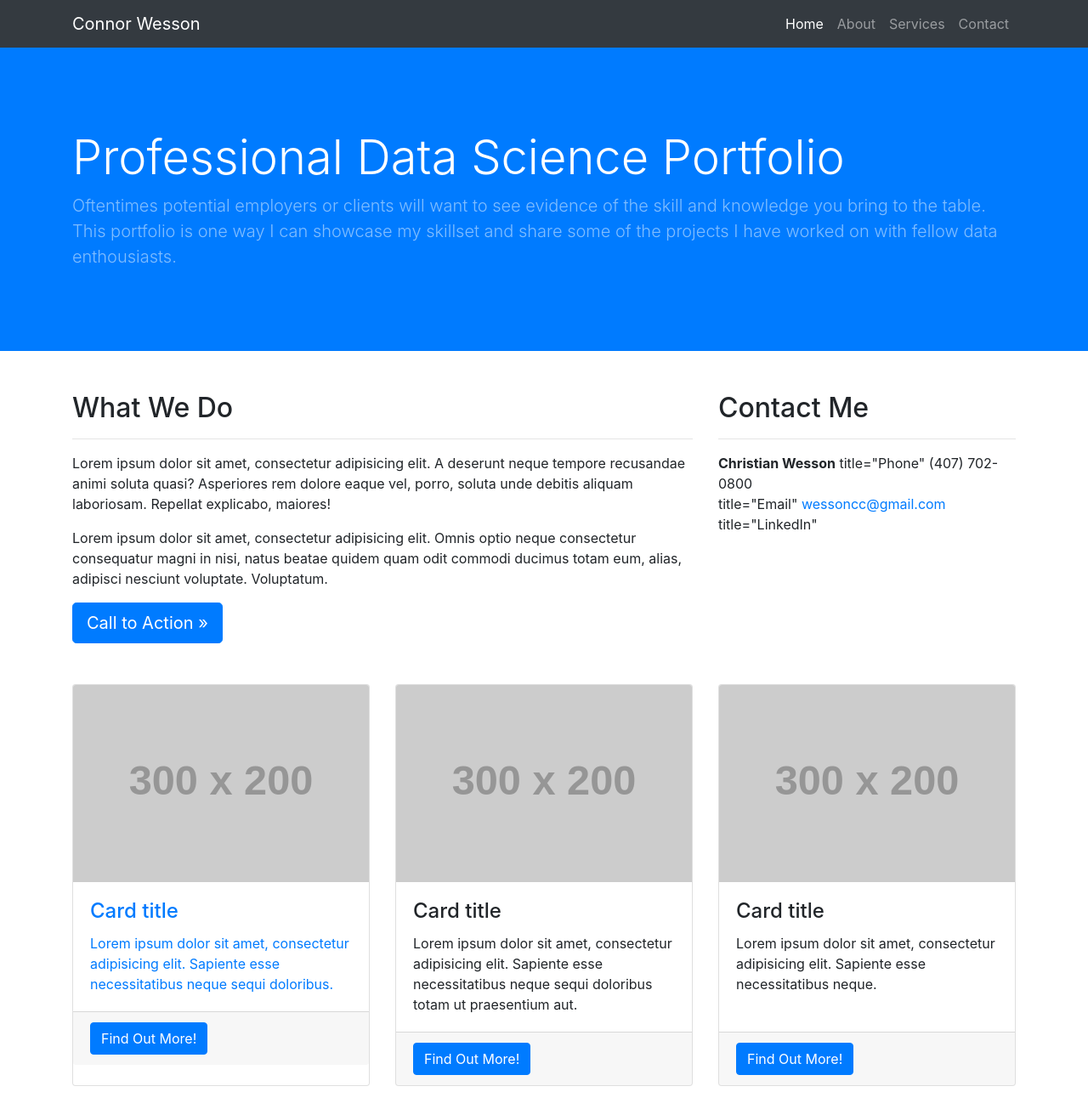
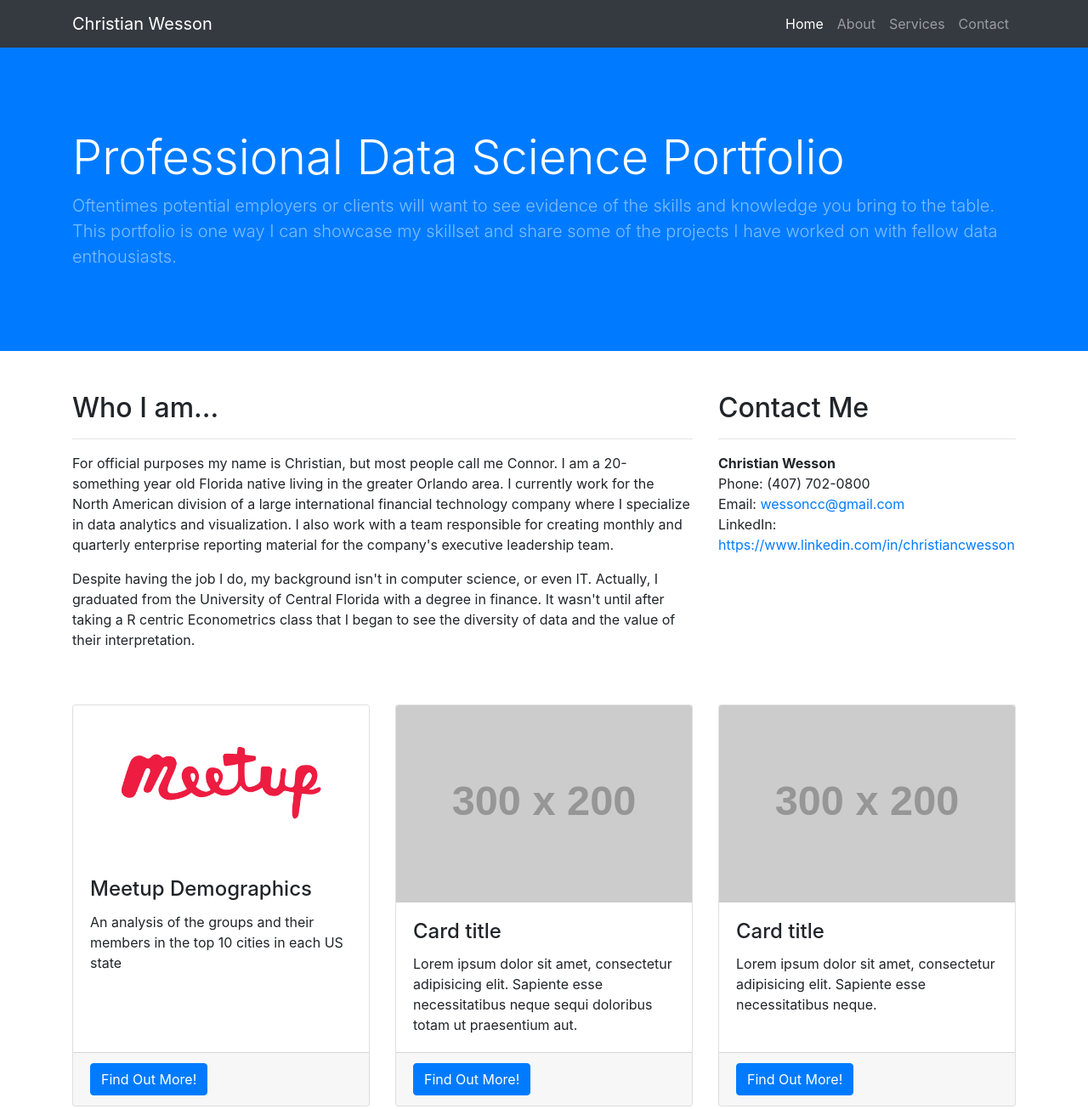
Before and after one commit to wessoncc/wessoncc.github.io, a website: page index.html in a window 1280 px wide. Shown: the top 1305 px of the page at 85% size. Drawn offline with Linux system fonts and the light colour scheme; placeholder pictures from the web are drawn by us.

Commit message:
Update homepage and 'About Me' text, enable email link

```diff
--- a/index.html
+++ b/index.html
@@ -23,7 +23,7 @@
   <!-- Navigation -->
   <nav class="navbar navbar-expand-lg navbar-dark bg-dark fixed-top">
     <div class="container">
-      <a class="navbar-brand" href="#">Connor Wesson</a>
+      <a class="navbar-brand" href="#">Christian Wesson</a>
       <button class="navbar-toggler" type="button" data-toggle="collapse" data-target="#navbarResponsive" aria-controls="navbarResponsive" aria-expanded="false" aria-label="Toggle navigation">
         <span class="navbar-toggler-icon"></span>
       </button>
@@ -54,7 +54,7 @@
       <div class="row h-100 align-items-center">
         <div class="col-lg-12">
           <h1 class="display-4 text-white mt-5 mb-2">Professional Data Science Portfolio</h1>
-          <p class="lead mb-5 text-white-50">Oftentimes potential employers or clients will want to see evidence of the skill and knowledge you bring to the table. This portfolio is one way I can showcase my skillset and share some of the projects I have worked on with fellow data enthousiasts. </p>
+          <p class="lead mb-5 text-white-50">Oftentimes potential employers or clients will want to see evidence of the skills and knowledge you bring to the table. This portfolio is one way I can showcase my skillset and share some of the projects I have worked on with fellow data enthousiasts. </p>
         </div>
       </div>
     </div>
@@ -65,26 +65,23 @@
 
     <div class="row">
       <div class="col-md-8 mb-5">
-        <h2>What We Do</h2>
+        <h2>Who I am...</h2>
         <hr>
-        <p>Lorem ipsum dolor sit amet, consectetur adipisicing elit. A deserunt neque tempore recusandae animi soluta quasi? Asperiores rem dolore eaque vel, porro, soluta unde debitis aliquam laboriosam. Repellat explicabo, maiores!</p>
-        <p>Lorem ipsum dolor sit amet, consectetur adipisicing elit. Omnis optio neque consectetur consequatur magni in nisi, natus beatae quidem quam odit commodi ducimus totam eum, alias, adipisci nesciunt voluptate. Voluptatum.</p>
-        <a class="btn btn-primary btn-lg" href="#">Call to Action &raquo;</a>
+        <p>For official purposes my name is Christian, but most people call me Connor. I am a 20-something year old Florida native living in the greater Orlando area. I currently work for the North American division of a large international financial technology company where I specialize in data analytics and visualization. I also work with a team responsible for creating monthly and quarterly enterprise reporting material for the company's executive leadership team.</p>
+        <p>Despite having the job I do, my background isn't in computer science, or even IT. Actually, I graduated from the University of Central Florida with a degree in finance. It wasn't until after taking a R centric Econometrics class that I began to see the diversity of data and the value of their interpretation.</p>
+
       </div>
       <div class="col-md-4 mb-5">
         <h2>Contact Me</h2>
         <hr>
         <address>
           <strong>Christian Wesson</strong>
-
-           title="Phone"
-          (407) 702-0800
           <br>
-           title="Email"
-          <a href="mailto:#">wessoncc@gmail.com</a>
+           Phone: (407) 702-0800
+          <br>
+           Email: <a href="mailto:wessoncc@gmail.com">wessoncc@gmail.com</a>
 		  <br>
-		   title="LinkedIn"
-		  <a href="https://www.linkedin.com/in/christiancwesson/"
+		   LinkedIn: <a href="https://www.linkedin.com/in/christiancwesson/">https://www.linkedin.com/in/christiancwesson</a>
         </address>
       </div>
     </div>
@@ -93,10 +90,10 @@
     <div class="row">
       <div class="col-md-4 mb-5">
         <div class="card h-100">
-          <img class="card-img-top" src="http://placehold.it/300x200" alt="">
+          <img class="card-img-top" src="images/meetup-logo-script-1200x630.png" alt="">
           <div class="card-body">
-            <h4 class="card-title">Card title</h4>
-            <p class="card-text">Lorem ipsum dolor sit amet, consectetur adipisicing elit. Sapiente esse necessitatibus neque sequi doloribus.</p>
+            <h4 class="card-title">Meetup Demographics</h4>
+            <p class="card-text">An analysis of the groups and their members in the top 10 cities in each US state</p>
           </div>
           <div class="card-footer">
             <a href="#" class="btn btn-primary">Find Out More!</a>
```
